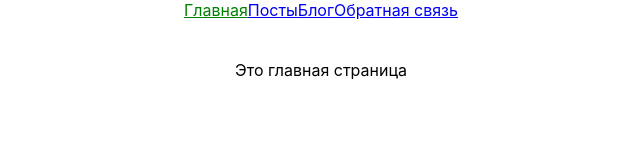
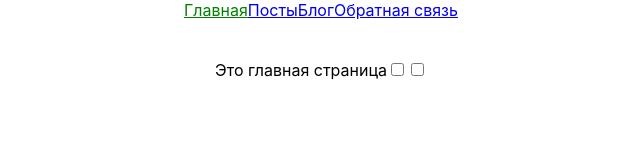
Before and after one commit to Catherina17/-, a React (Create React App) app: page / in a window 1280 px wide. Shown: the top 160 px of the page, without its empty margins (319-959 px from the left). Built offline with nearby package versions, Linux system fonts and the light colour scheme.

Commit message:
errorElement

```diff
--- a/src/App.js
+++ b/src/App.js
@@ -6,6 +6,7 @@ import { Main } from './pages/main'
 import { Feedback } from './pages/feedback'
 import { Post } from './pages/posts/post'
 import { BlogElement } from './pages/blog/blogElement'
+import { Error } from './pages/error'
 import './App.css';
 
 function App() {
@@ -13,6 +14,7 @@ function App() {
     {
       path: '/',
       element: <Root />,
+      errorElement: <Error />,
       children: [
         {
           index: true,
--- /dev/null
+++ b/src/pages/error/index.js
@@ -0,0 +1,12 @@
+import React from 'react'
+import { useRouteError } from 'react-router-dom'
+
+export const Error = () => {
+    const error = useRouteError()
+
+    if (error.status === 404) {
+        return <div>Данная страница не найдена</div>
+    }
+
+    return <div>Что-то пошло не так</div>
+}
--- a/src/pages/main/index.js
+++ b/src/pages/main/index.js
@@ -1,3 +1,14 @@
-import React from 'react'
+import React, { useState } from 'react'
+import { Navigate } from 'react-router-dom'
 
-export const Main = () => <div>Это главная страница</div>
+export const Main = () => {
+    const [val1, setVal1] = useState(false)
+    const [val2, setVal2] = useState(false)
+
+    return <div>
+        Это главная страница
+        {val1 && val2 && <Navigate to='/posts/2' />}
+        <input type='checkbox' value={val1} onChange={(e) => setVal1(e.target.checked)} />
+        <input type='checkbox' value={val2} onChange={(e) => setVal2(e.target.checked)} />
+    </div>
+}
```
